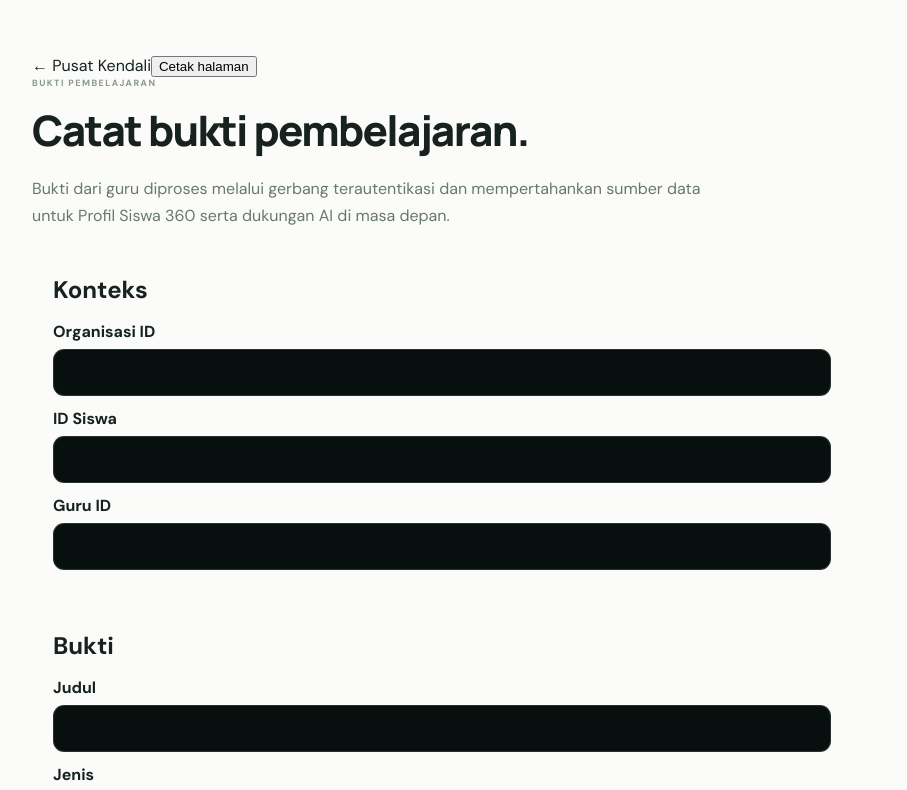
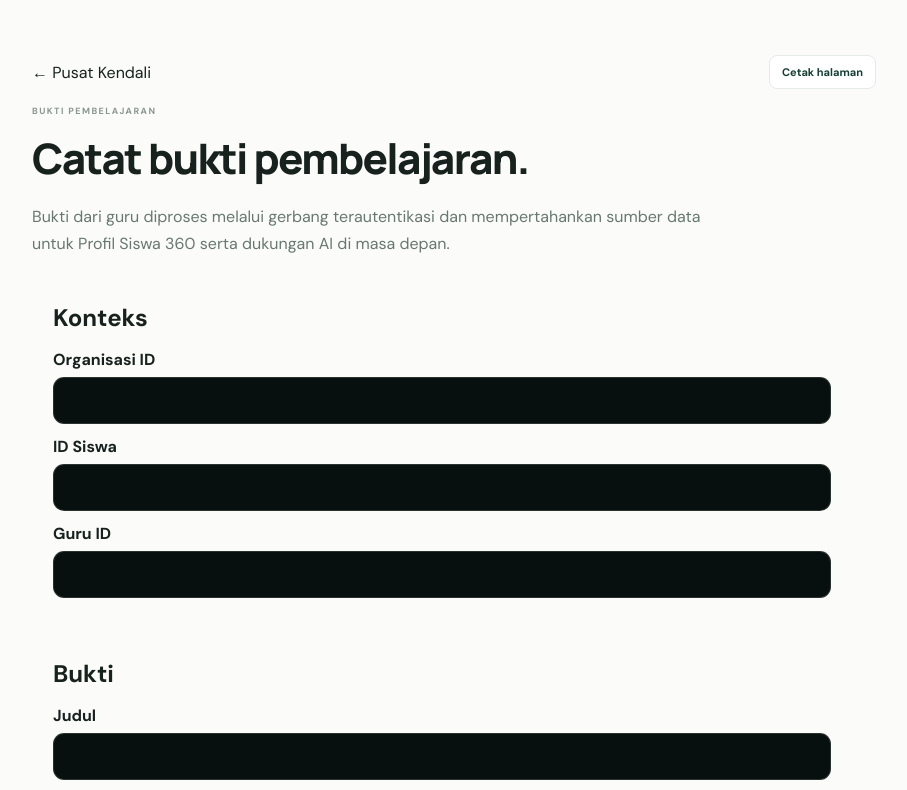
Before and after one commit to Yudi8377/EDUNEXUS, a Next.js app in the folder apps/web/: page /learning in a window 1280 px wide. Shown: the top 790 px of the page, without its empty margins (186-1093 px from the left). Built offline with nearby package versions, Linux system fonts and the light colour scheme.

Commit message:
feat(ui): siapkan cetak laporan dan akses

```diff
--- a/apps/web/app/globals.css
+++ b/apps/web/app/globals.css
@@ -55,3 +55,7 @@
 .teacher-ai-card .primary{background:var(--deep);color:#e9f5ee;white-space:nowrap}
 @media(max-width:900px){.teacher-metrics{grid-template-columns:repeat(2,1fr)}.teacher-class-grid{grid-template-columns:1fr 1fr}.teacher-heading{display:block}.teacher-heading .tenant{display:inline-block;margin-top:12px}.teacher-ai-card{display:block}.teacher-ai-card .primary{display:inline-block;margin-top:16px}}
 @media(max-width:560px){.teacher-metrics,.teacher-class-grid{grid-template-columns:1fr}.teacher-class-stats{grid-template-columns:1fr 1fr 1fr}}
+
+
+.page-tools{display:flex;justify-content:space-between;align-items:center;gap:12px;margin-bottom:16px}.print-button{border:1px solid var(--line);background:#fff;color:var(--deep);border-radius:8px;padding:9px 12px;font:700 11px "DM Sans",system-ui,sans-serif;cursor:pointer}.print-button:hover{box-shadow:0 4px 16px rgba(21,63,51,.08)}
+@media print{.rail,.topbar,.page-tools,.hero-actions,.print-button,button,a[href="/"],nav{display:none!important}body,html{background:#fff!important;color:#000!important}.simple-page{max-width:none;padding:20px}.empty-card,.metric,.teacher-class-card{break-inside:avoid;box-shadow:none!important;border:1px solid #bbb!important}.simple-page h1{font-size:28px}.lede{color:#444}.auth-error{display:none!important}}
```
